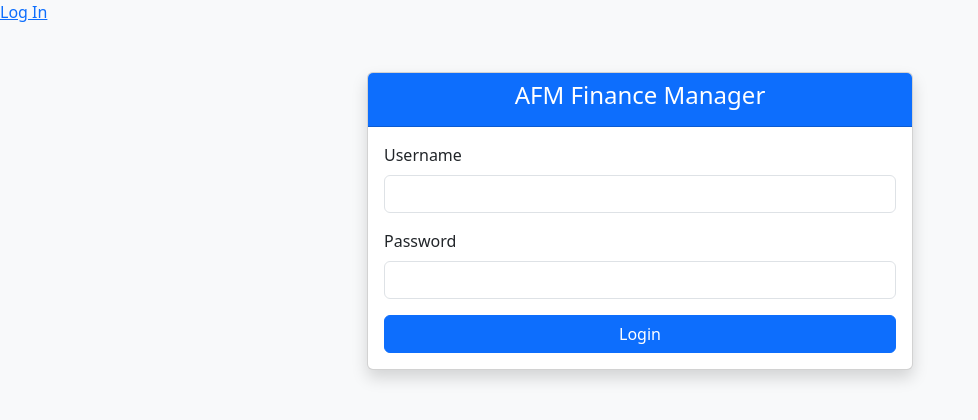
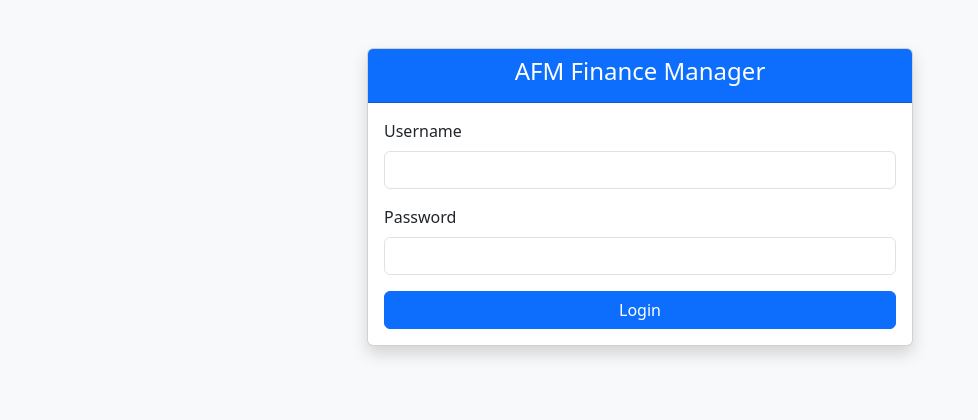
Before and after one commit to Nnzheni/church-finance-manager, a Flask app: page / in a window 1280 px wide. Shown: the top 420 px of the page, without its empty margins (0-978 px from the left). Run offline with Flask 3, Linux system fonts and the light colour scheme.

Commit message:
Update login.html

```diff
--- a/templates/login.html
+++ b/templates/login.html
@@ -3,11 +3,14 @@
 <head>
   <meta charset="UTF-8">
   <title>Login - AFM Finance Manager</title>
+
+  <!-- Bootstrap -->
   <link rel="stylesheet" href="https://cdn.jsdelivr.net/npm/bootstrap@5.3.0/dist/css/bootstrap.min.css">
+
+  <!-- PWA support -->
   <link rel="manifest" href="{{ url_for('static', filename='manifest.json') }}">
   <link rel="icon" href="{{ url_for('static', filename='icons/icon-192.png') }}">
   <meta name="theme-color" content="#00466f">
-<a href="{{ url_for('login') }}">Log In</a>
 
 </head>
 <body class="bg-light">
@@ -19,6 +22,7 @@
             <h4>AFM Finance Manager</h4>
           </div>
           <div class="card-body">
+            <!-- Flash messages -->
             {% with messages = get_flashed_messages(with_categories=true) %}
               {% if messages %}
                 {% for category, message in messages %}
@@ -27,17 +31,19 @@
               {% endif %}
             {% endwith %}
 
+            <!-- Login form -->
             <form method="POST">
               <div class="mb-3">
                 <label for="username" class="form-label">Username</label>
-              <input type="text" class="form-control" name="username" required>
+                <input id="username" type="text" class="form-control" name="username" required>
               </div>
               <div class="mb-3">
                 <label for="password" class="form-label">Password</label>
-              <input type="password" class="form-control" name="password" required>
+                <input id="password" type="password" class="form-control" name="password" required>
               </div>
               <button type="submit" class="btn btn-primary w-100">Login</button>
             </form>
+
           </div>
         </div>
       </div>
```
Lines whose indentation alone changed are shown as unchanged.
